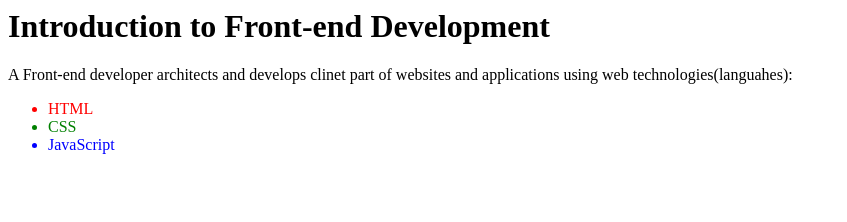
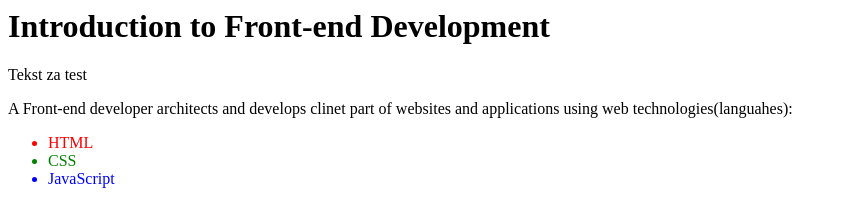
Before and after one commit to videnovnikoleta/test-frontend-development, a plain HTML site: page index.html in a window 1280 px wide. Shown: the whole page, without its empty margins (0-847 px from the left). Drawn offline with Linux system fonts and the light colour scheme.

Commit message:
New paragraph added

```diff
--- a/index.html
+++ b/index.html
@@ -1,5 +1,5 @@
 <h1>Introduction to Front-end Development</h1>
-
+<p>Tekst za test</p>
 <p>
   A Front-end developer architects and develops clinet part of websites and
   applications using web technologies(languahes):
```
